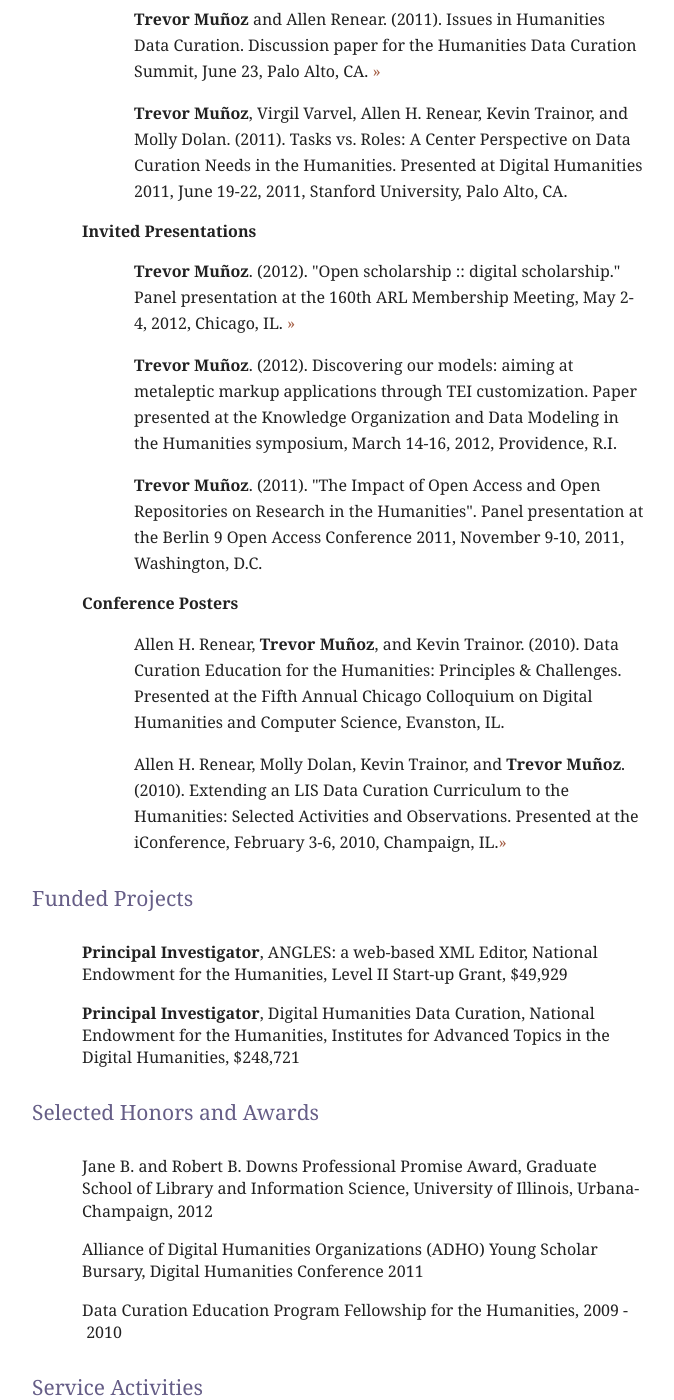
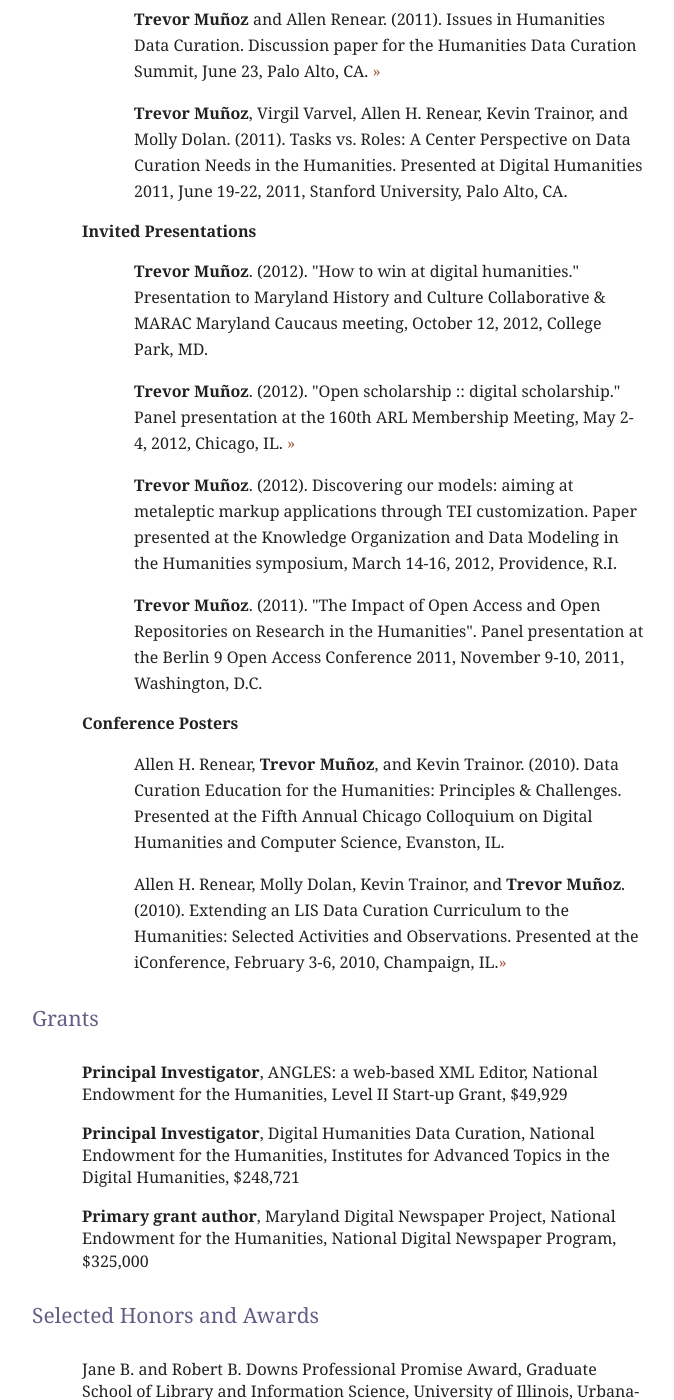
Before and after one commit to trevormunoz/calling-card, a Jekyll site: the page built from about/cv/index.html, in a window 1280 px wide and 1400 px high, scrolled down 1358 px. Shown: the whole window, without its empty margins (302-976 px from the left). Built offline with Jekyll 4.4.1, drawn with Linux system fonts in a browser that asks for light colours; nearby versions of some CDN libraries; Markdown is read by kramdown in place of the engine named in the settings; some of the changed text lies outside the part shown.

Commit message:
CV updates for october 2012

```diff
--- a/about/cv/index.html
+++ b/about/cv/index.html
@@ -47,6 +47,7 @@ title: Trevor's CV
 </li>
   <li><strong>Invited Presentations</strong>
 <ul>
+  <li><p class="citation"><strong>Trevor Muñoz</strong>. (2012). "How to win at digital humanities." Presentation to Maryland History and Culture Collaborative &amp; MARAC Maryland Caucaus meeting, October 12, 2012, College Park, MD.</p></li>
   <li><p class="citation"><strong>Trevor Muñoz</strong>. (2012). "Open scholarship :: digital scholarship." Panel presentation at the 160th ARL Membership Meeting, May 2-4, 2012, Chicago, IL. <a href="http://www.arl.org/bm~doc/mm12spring-munoz.pdf">&raquo;</a> </p></li>
 
   <li><p class="citation"><strong>Trevor Muñoz</strong>. (2012). Discovering our models: aiming at metaleptic markup applications through TEI customization. Paper presented at the Knowledge Organization and Data Modeling in the Humanities symposium, March 14-16, 2012, Providence, R.I.</p></li>
@@ -62,10 +63,11 @@ title: Trevor's CV
 </ul>
 </div>
 <div id="projects">
-    <h4>Funded Projects</h4>
+    <h4>Grants</h4>
     <ul>
       <li><strong>Principal Investigator</strong>, ANGLES: a web-based XML Editor, National Endowment for the Humanities, Level II Start-up Grant, $49,929</li>
       <li><strong>Principal Investigator</strong>, Digital Humanities Data Curation, National Endowment for the Humanities, Institutes for Advanced Topics in the Digital Humanities,  $248,721</li>
+      <li><strong>Primary grant author</strong>, Maryland Digital Newspaper Project, National Endowment for the Humanities, National Digital Newspaper Program, $325,000</li>
     </ul>
 </div>
 <div id="awards"  >
@@ -90,6 +92,7 @@ title: Trevor's CV
               </ul>
               <li><strong>Service to the University of Maryland</strong>
                 <ul>
+                  <li>Mentor, Staff Mentoring Program, University of Maryland Libraries, 2012-13</li>
                   <li>Search Committee Chair, Senior Manager for Software Systems Design and Research, University of Maryland Libraries, 2012</li>
                   <li>Search Committee Member, Research Programmer, Maryland Institute for Technology in the Humanities (MITH), 2012</li>
                   <li>Member, Participatory Design Team, University of Maryland Libraries, Fall 2011</li>
```
